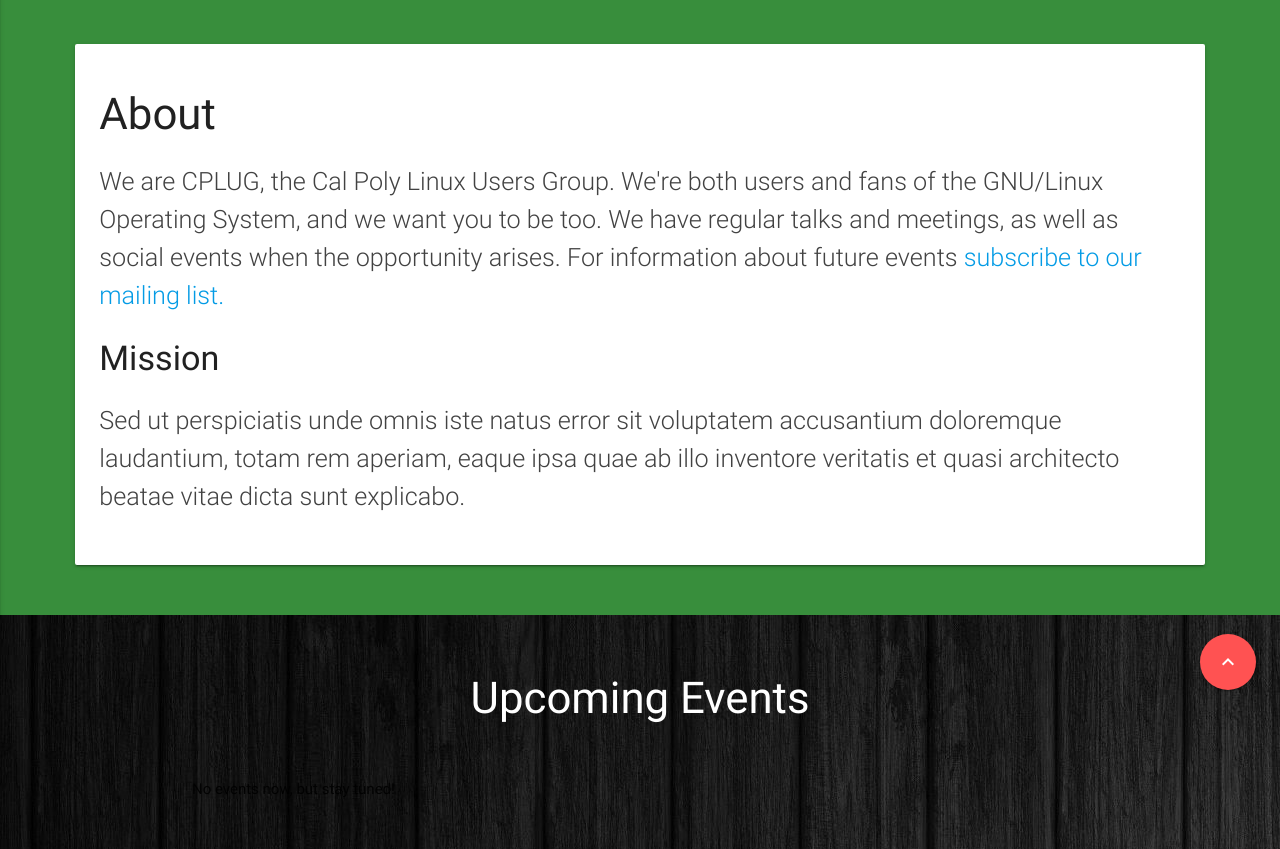
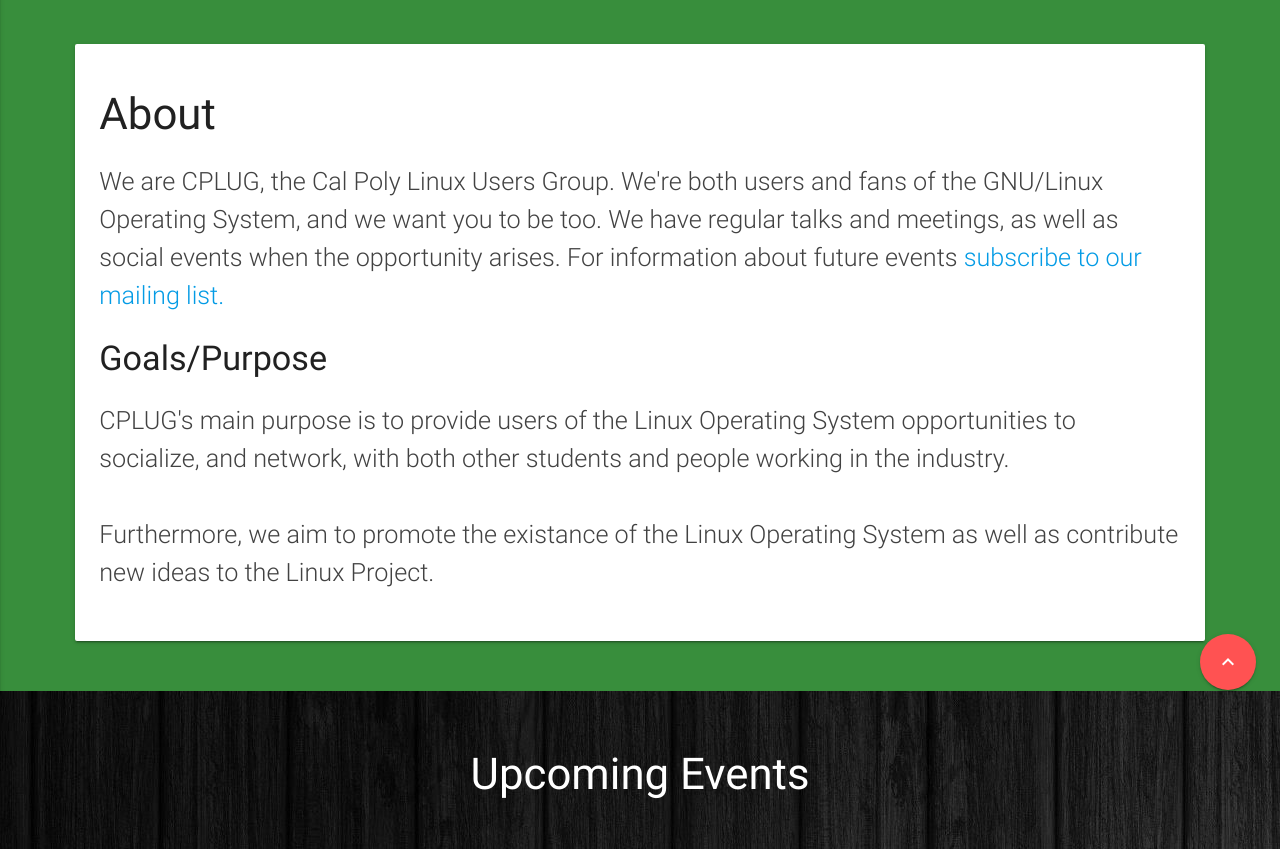
Before and after one commit to CPLUG/cplug.org, a Django app: page / in a window 1280 px wide. Shown: the part 65-914 px from the top of the page. Run offline with Django 3.2, Linux system fonts and the light colour scheme; data that the repository does not hold is empty; some libraries are stand-ins or nearby versions.

Commit message:
removed lorem ipsum

```diff
--- a/index/templates/index/index.html
+++ b/index/templates/index/index.html
@@ -46,10 +46,10 @@
                 We are CPLUG, the Cal Poly Linux Users Group. We're both users and fans of the GNU/Linux Operating System, and we want you to be too. We have regular talks and meetings, as well as social events when the opportunity arises. For information about future events <a href="#mailing-modal" class="modal-trigger">subscribe to our mailing list.</a>
             </p>
             <h4 class="header">
-              Mission
+              Goals/Purpose
             </h4>
             <p class="grey-text text-darken-3 lighten-3 flow-text">
-              Sed ut perspiciatis unde omnis iste natus error sit voluptatem accusantium doloremque laudantium, totam rem aperiam, eaque ipsa quae ab illo inventore veritatis et quasi architecto beatae vitae dicta sunt explicabo.
+              CPLUG's main purpose is to provide users of the Linux Operating System opportunities to socialize, and network, with both other students and people working in the industry.<br><br>Furthermore, we aim to promote the existance of the Linux Operating System as well as contribute new ideas to the Linux Project.
             </p>
           </div>
         </div>
```
